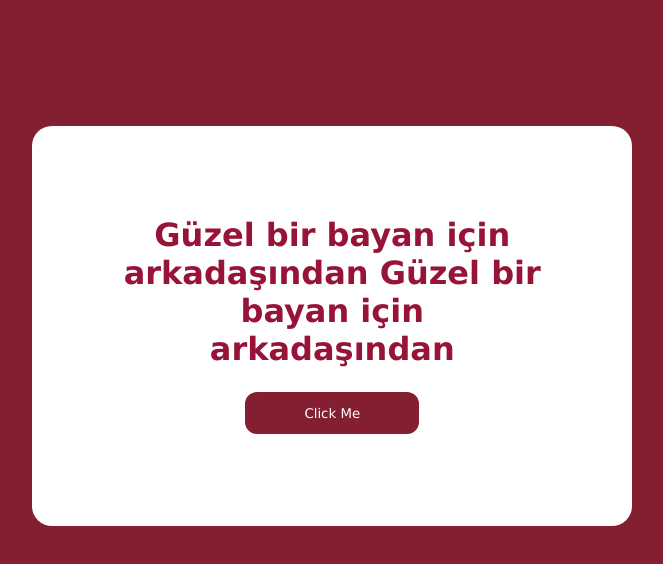
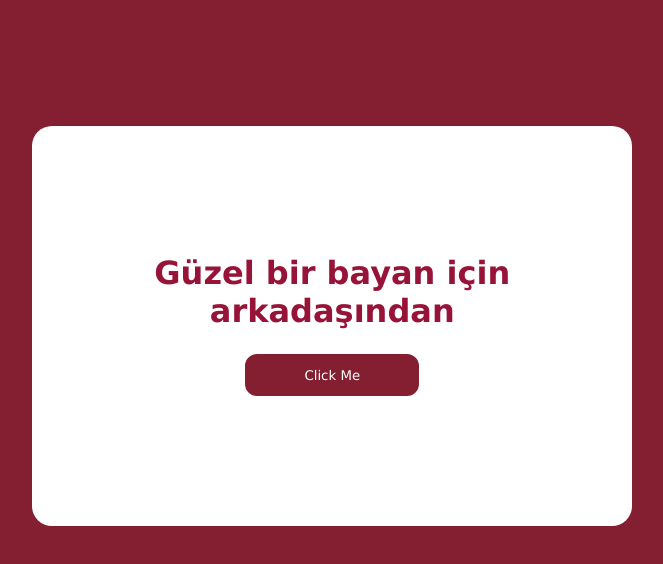
Before and after one commit to Shafialam7/Temp, a plain HTML site: page index.html in a window 1280 px wide. Shown: the whole page, without its empty margins (317-980 px from the left). Drawn offline with Linux system fonts and the light colour scheme.

Commit message:
Update index.html

```diff
--- a/index.html
+++ b/index.html
@@ -52,7 +52,7 @@
 <body>
     <div class="container">
         <h1>
-            Güzel bir bayan için arkadaşından Güzel bir bayan için arkadaşından
+            Güzel bir bayan için arkadaşından
         </h1>
         <button><a href="index2.html"><p>Click Me</p></a></button>
     </div>
```
